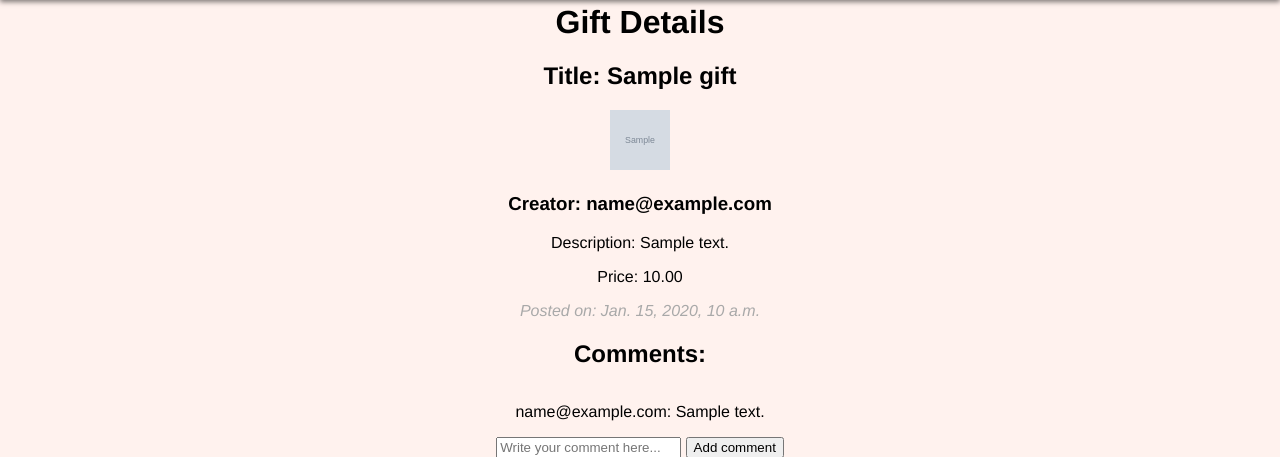
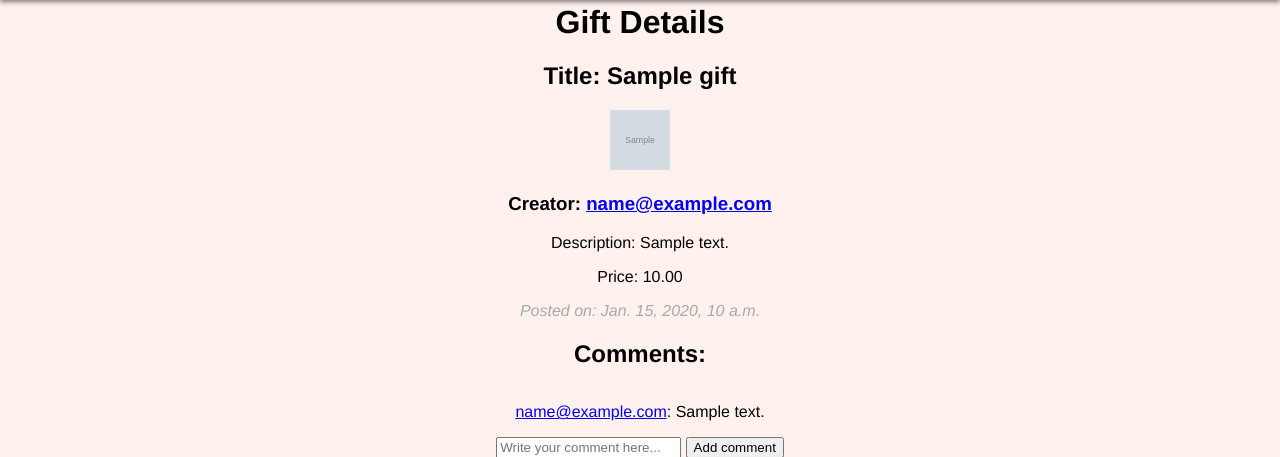
Before and after one commit to sisialt/GiftWithCause_DjangoProject, a Django app: page /gifts/1/details/ in a window 1280 px wide. Shown: the part 120-577 px from the top of the page. Run offline with Django 4.2, Linux system fonts and the light colour scheme; tables that the repository leaves empty hold one stand-in row (values such as "Sample post"); grey boxes marked "Sample" are stand-in pictures.

Commit message:
Link to profile details in creator and comment creator fields

```diff
--- a/templates/gift-details.html
+++ b/templates/gift-details.html
@@ -4,7 +4,7 @@
 
     <h2>Title: {{ gift.title }}</h2>
     <img src="{{ gift.image }}" width="60px" height="60px">
-    <h3>Creator: {{ gift.creator.user.email }}</h3>
+    <h3>Creator: <a href="{% url 'profile-details' gift.creator.user.id %}">{{ gift.creator.user.email }}</a></h3>
     <p>Description: {{ gift.description }}</p>
     <p>Price: {{ gift.price }}</p>
     <p style="font-style: italic; color: darkgrey ">Posted on: {{ gift.created_at }}</p>
@@ -14,7 +14,9 @@
     {% if comments %}
         {% for comment in comments %}
             <div>
-                <p style="display: inline-block">{{ comment.author.email }}: {{ comment }}</p>
+                <p style="display: inline-block"><a
+                        href="{% url 'profile-details' comment.author.pk %}">{{ comment.author.email }}</a>: {{ comment }}
+                </p>
 
                 {% if request.user == comment.author %}
                     <form style="display: inline-block" method="post"
```
